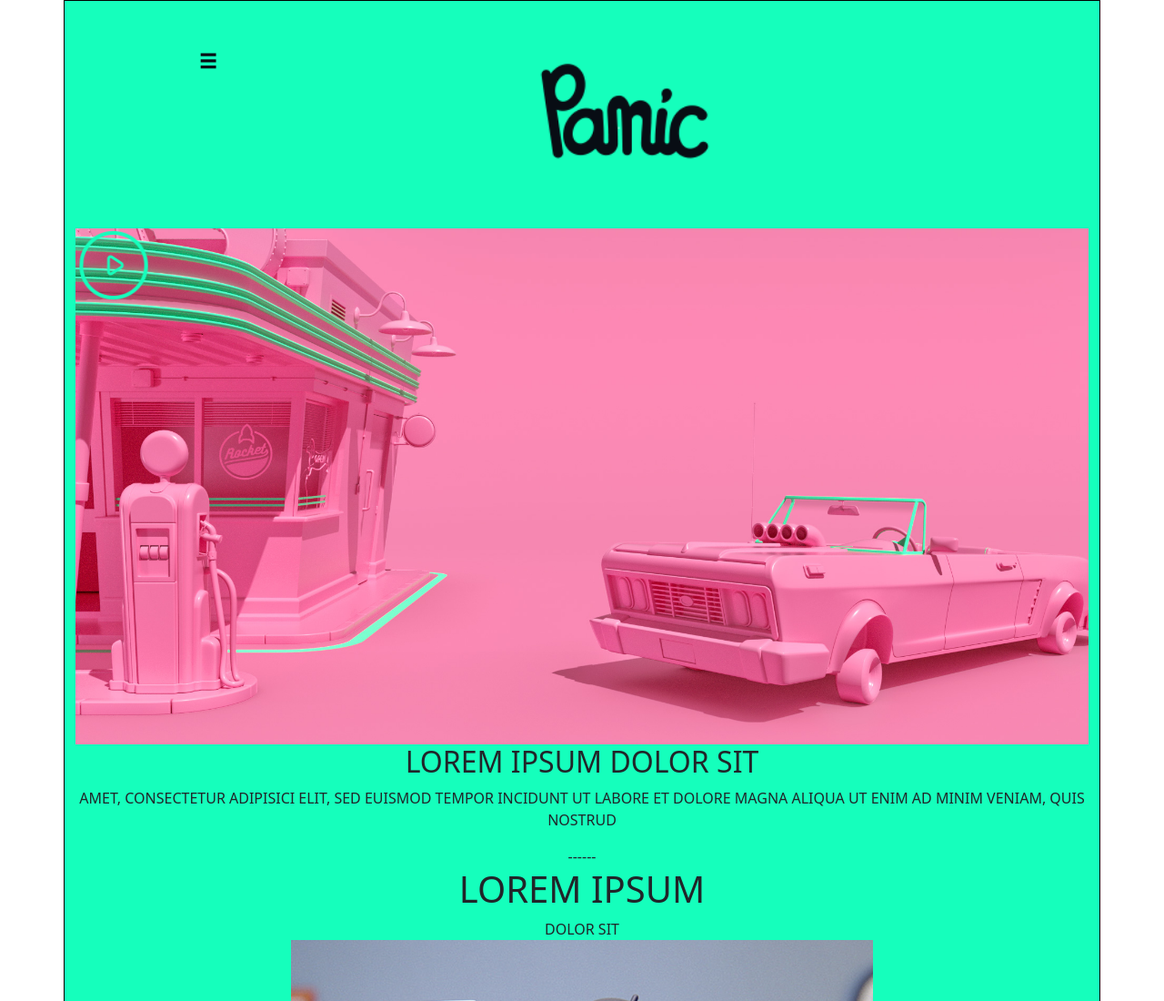
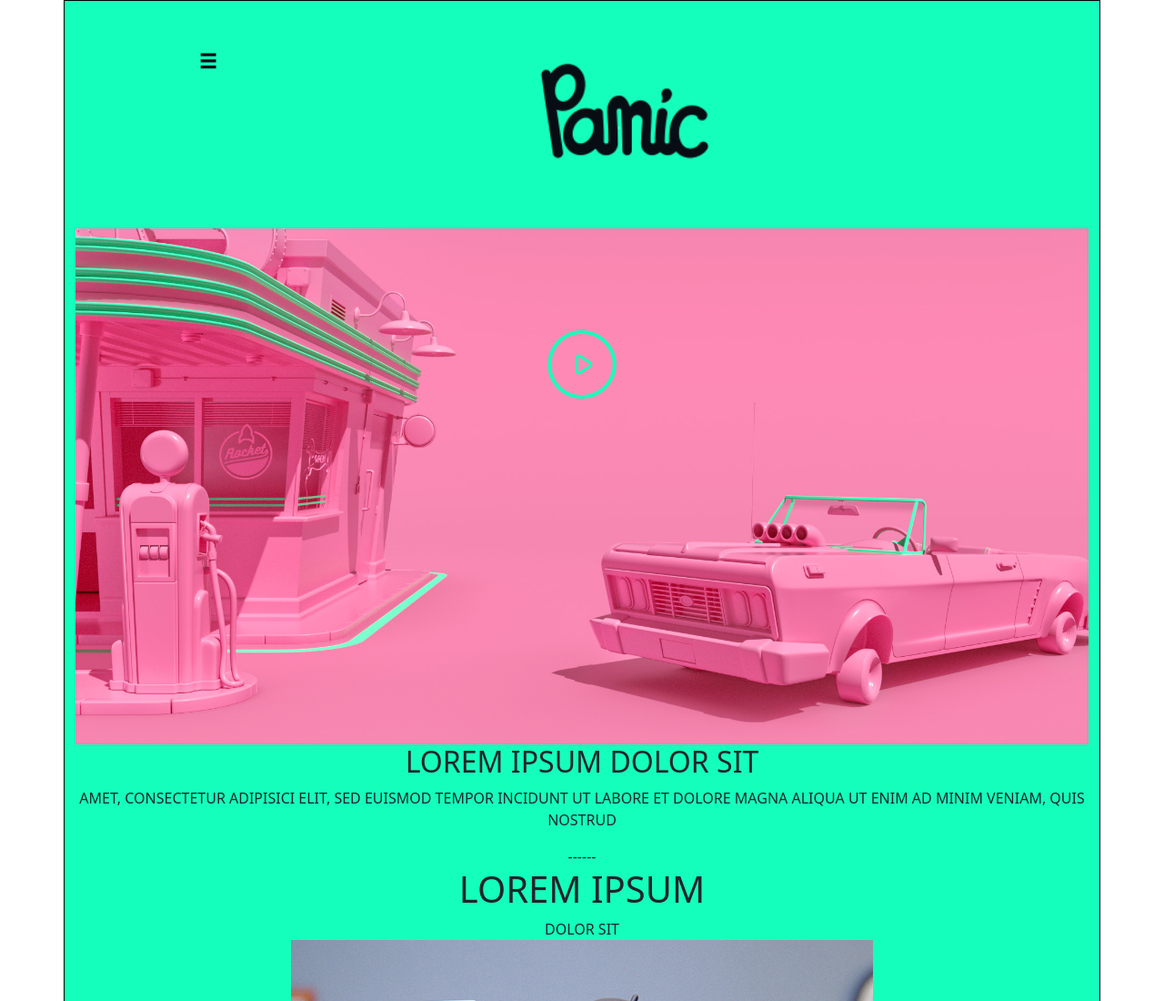
Before and after one commit to josepandreu45/202204-W1CHWE-josep-andreu-emanuele-panesi, a website: page index.html in a window 1280 px wide. Shown: the top 1100 px of the page at 91% size. Drawn offline with nearby package versions, Linux system fonts and the light colour scheme; files that its build step writes are made by us from their sources.

Commit message:
Arreglados problemas index

```diff
--- a/index.html
+++ b/index.html
@@ -55,7 +55,7 @@
               alt="icono de boton play"
             />
           </div>
-          <div class="position-absolute top-60 start-60">
+          <div class="position-absolute top-50 start-50 translate-middle">
             <img src="/images/home/media/play.png" alt="logo play" />
           </div>
         </section>
```
